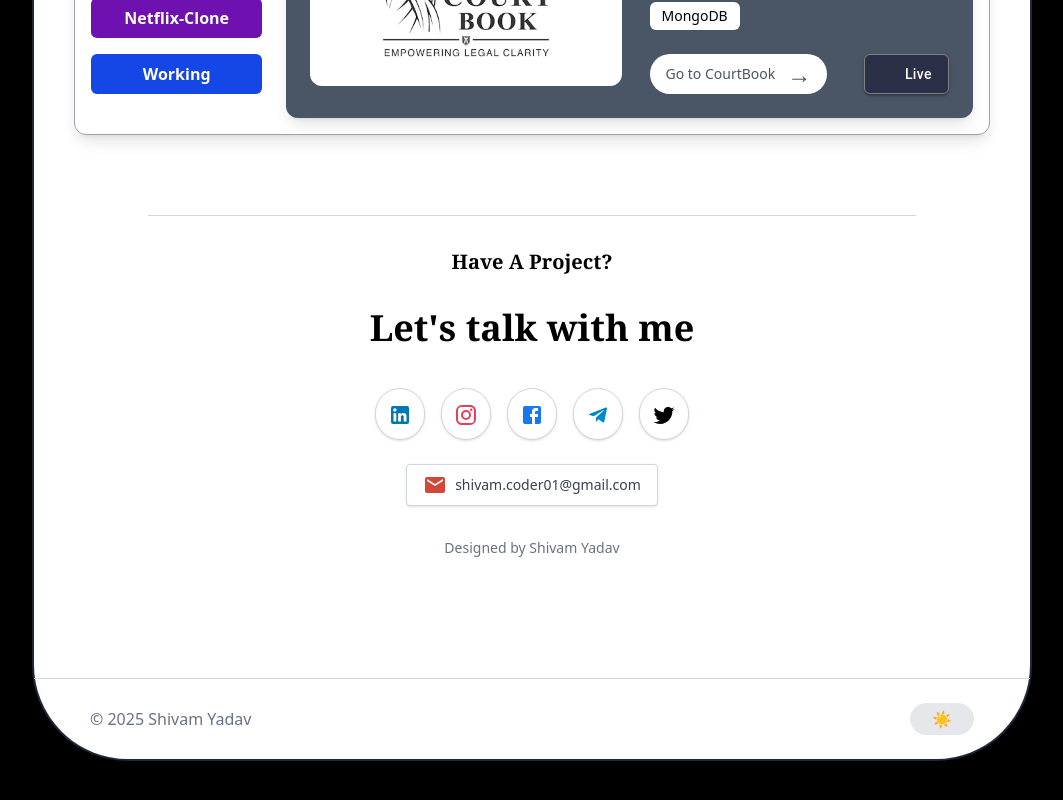
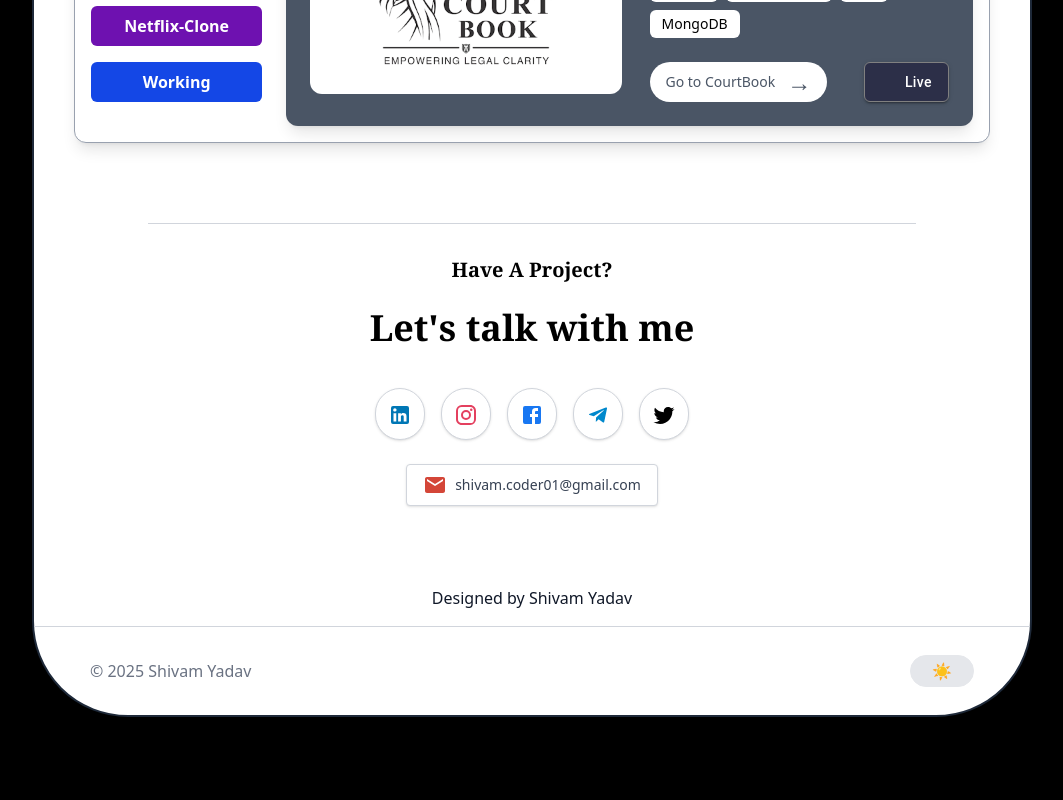
Before and after one commit to iCoder5744/portfolio, a Next.js app: page / in a window 1280 px wide. Shown: the part 1794-2594 px from the top of the page, without its empty margins (108-1171 px from the left). Built offline with nearby package versions, Linux system fonts and the light colour scheme; some icons are missing.

Commit message:
fixed image issue in config.js

```diff
--- a/next.config.mjs
+++ b/next.config.mjs
@@ -1,9 +1,17 @@
 /** @type {import('next').NextConfig} */
 const nextConfig = {
   reactStrictMode: true,
-  images: {
-    domains: ['localhost'],
-  },
+
+images: {
+  remotePatterns: [
+    {
+      protocol: 'https',
+      hostname: 'example.com',
+      port: '',
+      pathname: '/**',
+    },
+  ],
+},
 };
 
 export default nextConfig;
--- a/src/components/Contact.js
+++ b/src/components/Contact.js
@@ -19,10 +19,10 @@ export default function Contact() {
   ];
 
   return (
-    <section id="contact" className=" my-20 px-0 sm:px-4 md:px-8">
-      <div className=" border-t border-t-gray-300 py-8 max-w-3xl mx-auto ">
+    <section id="contact" className=" mt-20 px-0 sm:px-4 md:px-8">
+      <div className=" border-t border-t-gray-300 pt-8 pb-2 max-w-3xl mx-auto ">
 
-        <div className='flex flex-col text-center gap-y-8 mb-10 text-black'>
+        <div className='flex flex-col text-center gap-y-6 mb-10 text-black'>
           <h3 className='text-xl font-bold font-serif'>Have A Project?</h3>
           <h1 className='text-4xl font-bold font-serif'>{"Let's talk with me"}</h1>
         </div>
@@ -105,10 +105,9 @@ export default function Contact() {
           </form>
         </div> */}
 
-
-        {/* Footer Note */}
-        <div className="mt-8 text-center text-sm text-gray-500">
-          Designed by Shivam Yadav
+                {/* Footer Note */}
+        <div className="mt-20 text-center text-medium text-gray-900">
+          <h3>Designed by Shivam Yadav</h3>
         </div>
 
 
--- a/src/components/Footer.js
+++ b/src/components/Footer.js
@@ -12,7 +12,7 @@ const Footer = () => {
     return (
         <section>
             {/* Top Section */}
-            <div className='flex justify-between items-center  border-t border-gray-300 p-4 sm:px-14 sm:py-6 rounded-b-[3rem] sm:rounded-b-[6rem] '>
+            <div className='flex justify-between items-center  border-t border-gray-300 p-4 sm:px-14 sm:py-7 rounded-b-[3rem] sm:rounded-b-[6rem] '>
 
                 {/* Left: Contact Button */}
                 <div>
--- a/src/components/Header.js
+++ b/src/components/Header.js
@@ -1,6 +1,5 @@
 import React from 'react'
 
-import { useState } from 'react';
 
 
 export default function Header() {
@@ -14,7 +13,7 @@ export default function Header() {
   return (
     <section>
         {/* Top Section */}
-        <div className='flex justify-between items-center  border-b border-gray-300 p-4 sm:px-14 sm:py-6 rounded-t-[3rem] sm:rounded-t-[6rem] '>
+        <div className='flex justify-between items-center  border-b border-gray-300 p-4 sm:px-14 sm:py-7 rounded-t-[3rem] sm:rounded-t-[6rem] '>
 
           {/* Left: Contact Button */}
           <div>
```
